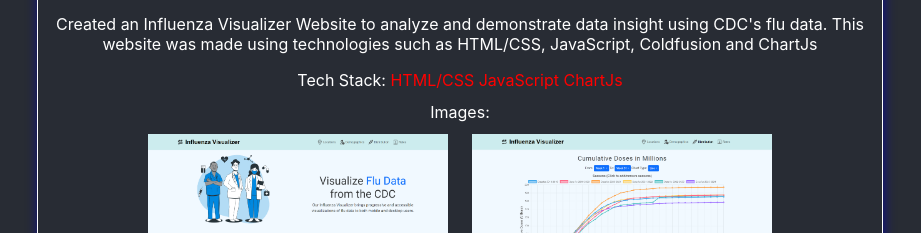
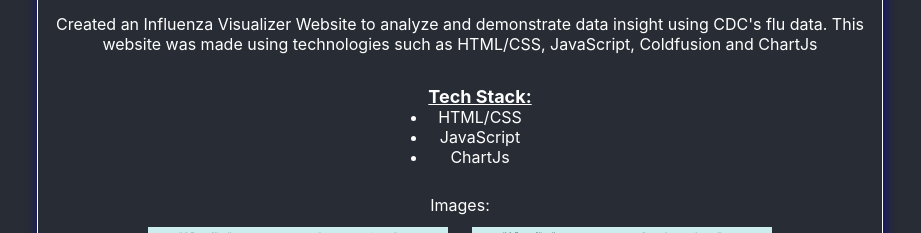
Before and after one commit to thiczd/portfolio, a React (Create React App) app: page /portfolio/project in a window 1280 px wide. Both pictures are taken after a click on the element "Influenza Visualizer Project 📊". Shown: the part 282-515 px from the top of the page, without its empty margins (180-1101 px from the left). Built offline with nearby package versions, Linux system fonts and the light colour scheme.

Commit message:
fixed width home

```diff
--- a/src/Components/Project.js
+++ b/src/Components/Project.js
@@ -95,11 +95,30 @@ const Project = () => {
                   >
                     <p>{description}</p>
                     {tech_stack && (
-                      <motion.div style={{ marginBottom: "12px" }}>
-                        Tech Stack:{" "}
-                        {tech_stack.map((tech, i) => (
-                          <span style={{ color: "red" }}>{tech + " "}</span>
-                        ))}
+                      <motion.div
+                        style={{
+                          display: "flex",
+                          justifyContent: "center",
+                          marginBottom: "12px",
+                        }}
+                      >
+                        <ul>
+                          <span
+                            style={{
+                              fontWeight: "bold",
+                              fontSize: "18px",
+                              textDecoration: "underline",
+                            }}
+                          >
+                            {" "}
+                            Tech Stack:{" "}
+                          </span>
+                          {tech_stack.map((tech, i) => (
+                            <li>
+                              <span>{tech + " "}</span>
+                            </li>
+                          ))}
+                        </ul>
                       </motion.div>
                     )}
 
--- a/src/css/home.css
+++ b/src/css/home.css
@@ -1,14 +1,7 @@
 .main {
-  border: 1px solid;
-  border-color: white;
-  border-radius: 12px;
-  box-shadow: 1px 1px 12px 0px #8c8c0c;
-  margin-bottom: 10px;
-  padding-bottom: 10px;
-  margin-right: 5vw;
-  margin-left: 5vw;
+  display: flex;
+  justify-content: center;
 }
-
 .main h1 {
   font-weight: normal;
 }
@@ -17,12 +10,18 @@
   flex-direction: column;
   justify-content: center;
   align-items: center;
+  border: 1px solid;
+  border-color: white;
+  border-radius: 12px;
+  box-shadow: 1px 1px 12px 0px #8c8c0c;
+  margin-bottom: 10px;
+  padding-bottom: 10px;
+  max-width: 60vw;
 }
 
 .title {
   /* border: solid;
   border-color: black; */
-  width: 80vw;
   margin-bottom: 0px;
   display: flex;
   flex-direction: column;
@@ -39,7 +38,7 @@
   display: flex;
   flex-direction: column;
   align-items: center;
-  width: 80vw;
+
   max-width: 50vw;
 }
 .about-home h1 {
@@ -56,16 +55,7 @@
 .socials-img img {
   margin: 10px;
   margin-top: 0;
-  max-width: 10%;
-  width: 5%;
-}
-
-@media (max-width: 768px) {
-  .socials-img img {
-    margin: 10px;
-    margin-top: 0;
-    width: 10%;
-  }
+  width: 8.5%;
 }
 
 .socials-img img:hover {
```
